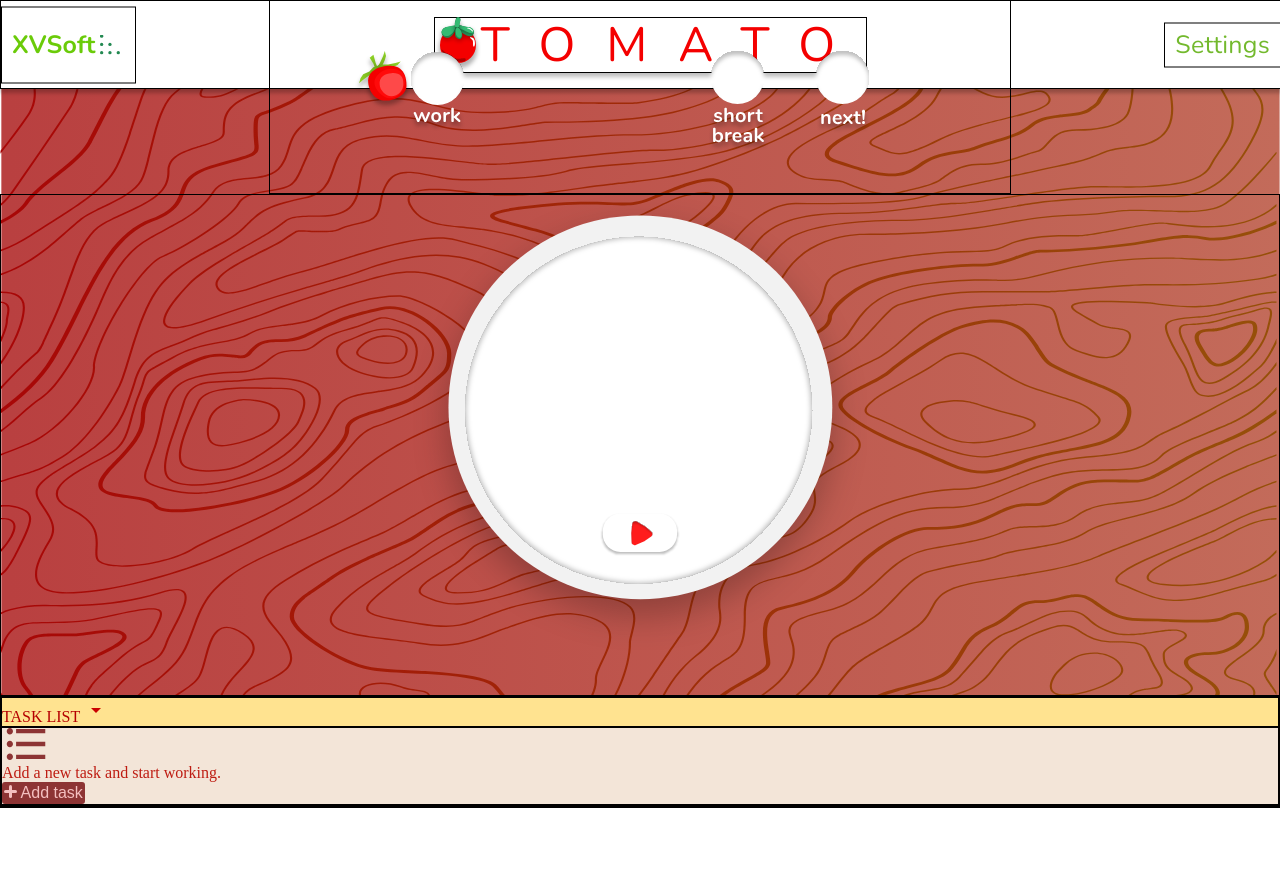
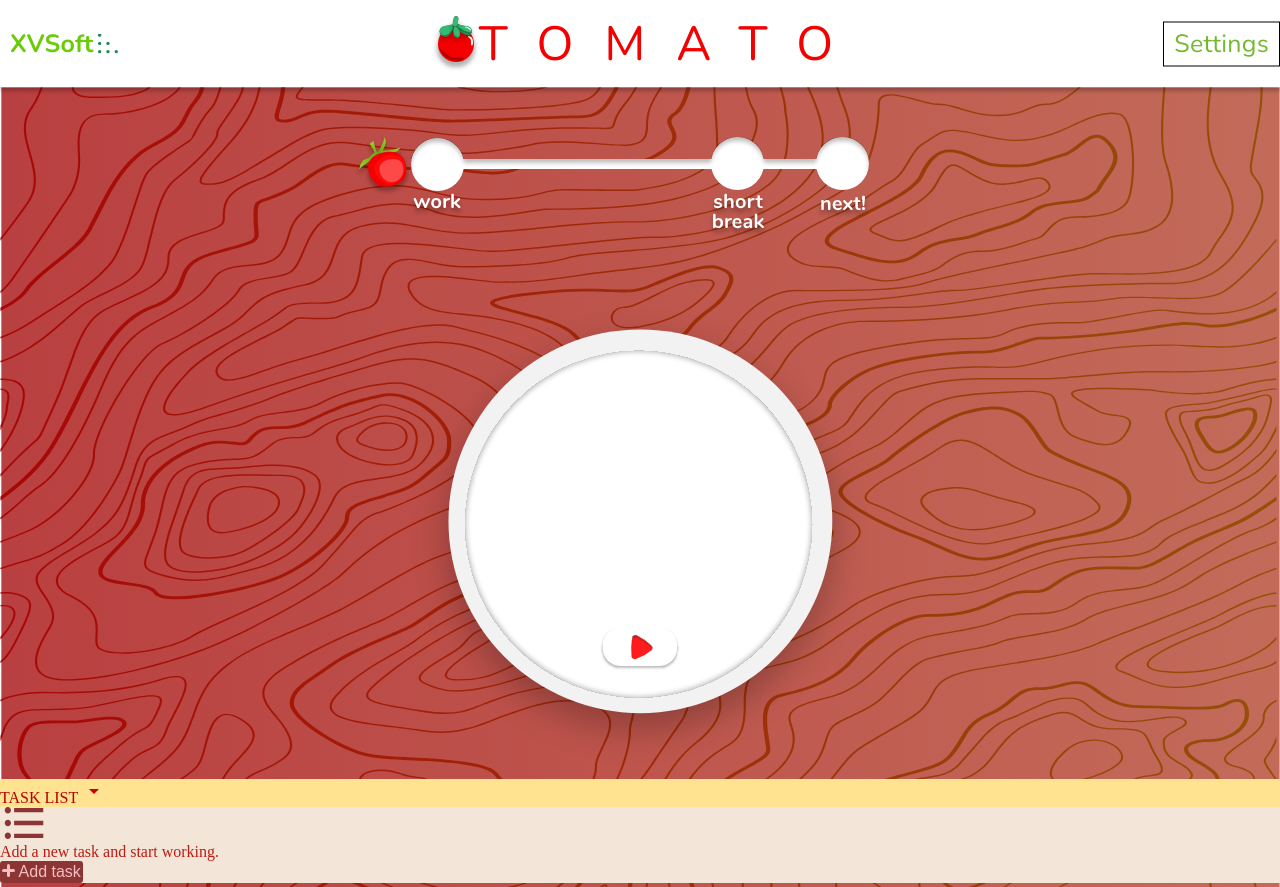
Before and after one commit to Peonylum/Tomato-Timer, a website: page source/index.html in a window 1280 px wide. Before the commit the page ends 808 px from the top, so only its background shows below. Drawn offline with nearby package versions, Linux system fonts and the light colour scheme.

Commit message:
fix minor issues to help with separate coding

```diff
--- a/source/index.css
+++ b/source/index.css
@@ -1,6 +1,5 @@
 /* default */
 div {
-    border: 1px solid black;
     margin: 0
 }
 header {
@@ -24,7 +23,7 @@ button {
 }
 /* nav bar */
 .container {
-    position: absolute;
+    position: relative;
     top: 0;
     width: 100%;
     height: 87px;
@@ -132,6 +131,7 @@ button {
 }
 
 #timer {
+    top: 30px;
     position: relative;
     height: 500px;
 }
```
